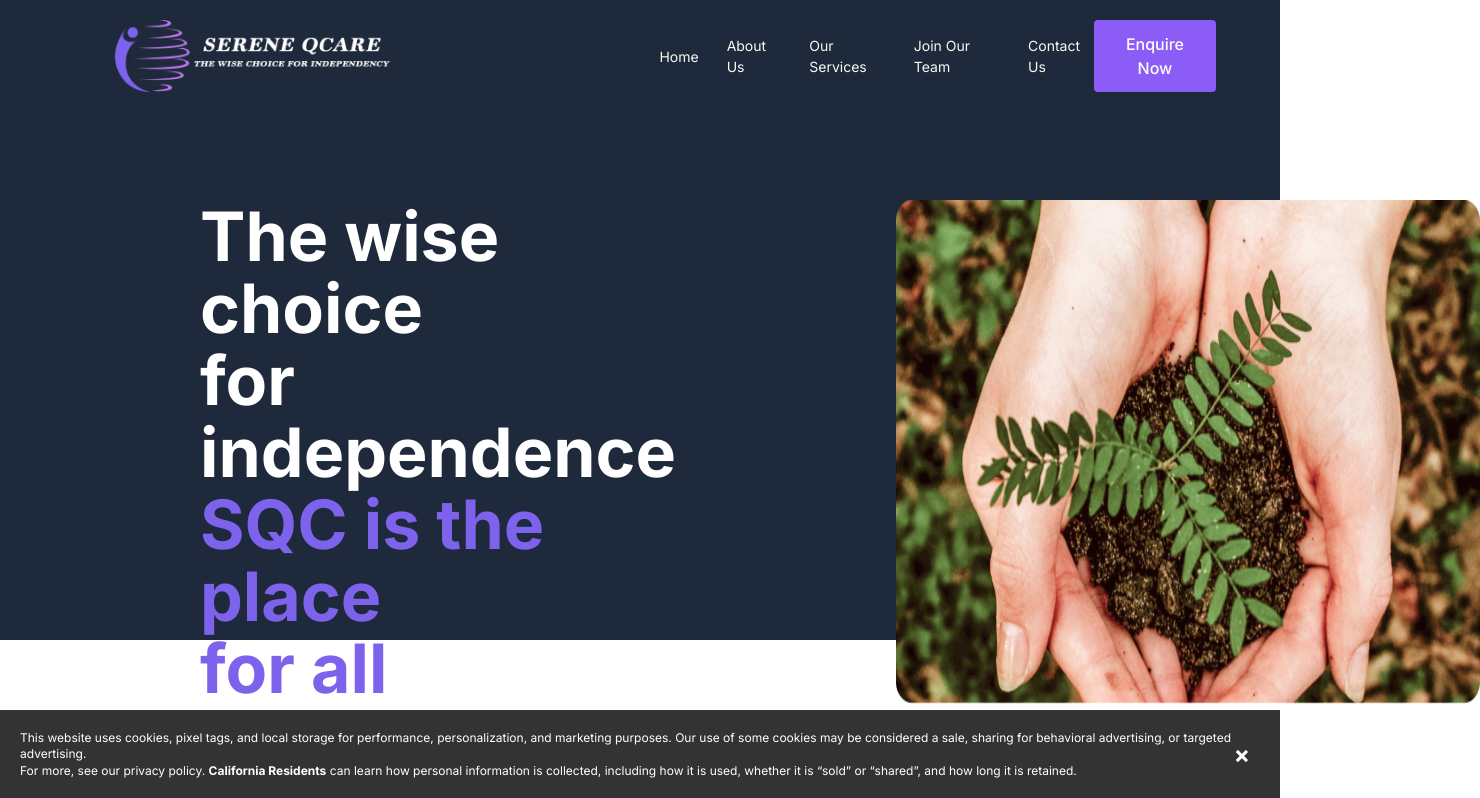
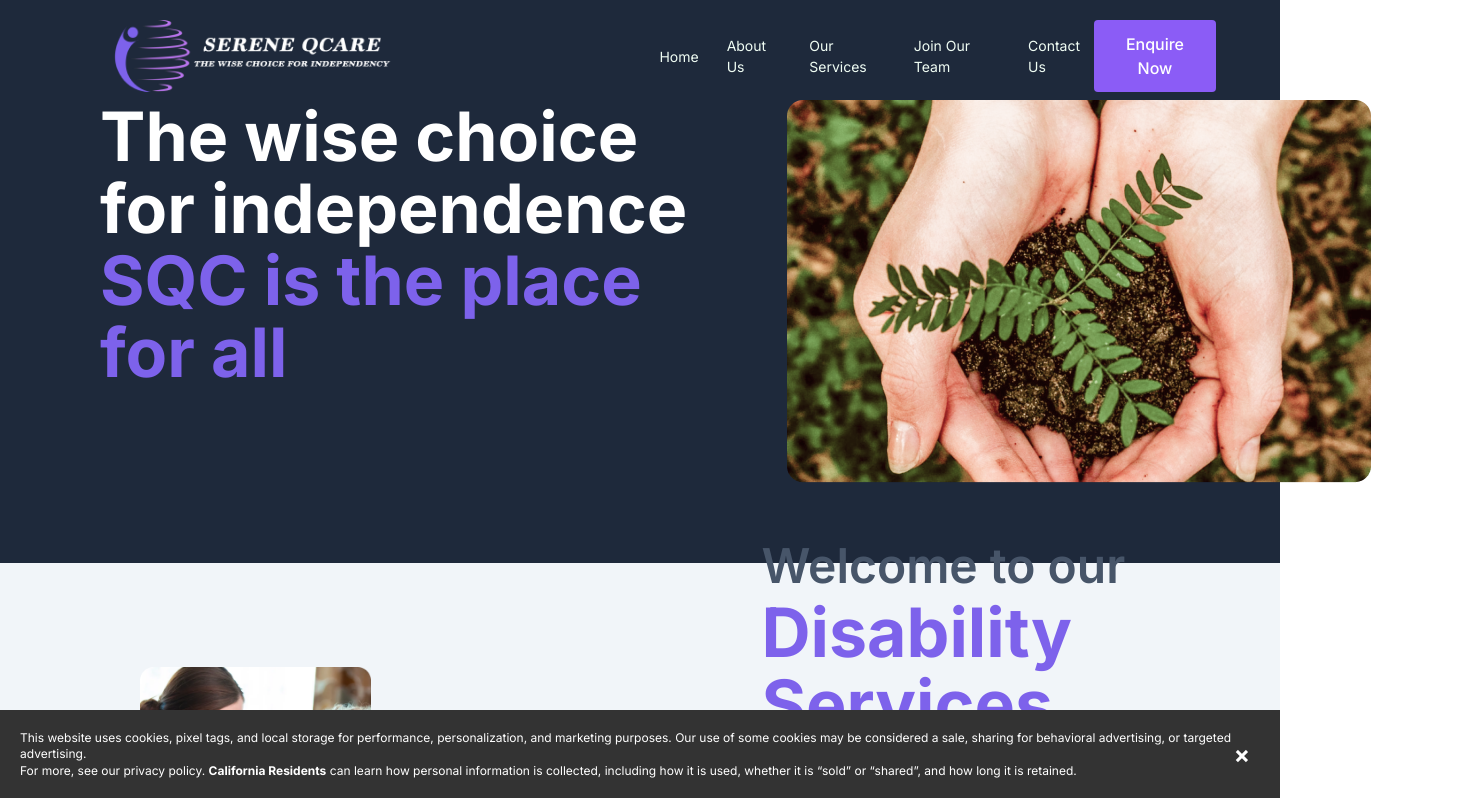
Before and after one commit to WebGhpTech/Serene-Qcare, a React (Vite) app: page /about in a window 1280 px wide. Shown: the top 798 px of the page, 1480 px wide, since content can reach past the window. Built offline with nearby package versions, Linux system fonts and the light colour scheme.

Commit message:
Update About.jsx

```diff
--- a/src/pages/About.jsx
+++ b/src/pages/About.jsx
@@ -11,9 +11,9 @@ import logo from '../assets/images/headerLogo.png'
 
 const About = () => {
   return (
-    <section className=' bg-secondary h-[80vh]'>
+    <section className=' bg-secondary h-[100vh]'>
 
-      <div className='pt-[200px] w-full pb-0 text-white ml-[200px] justify-center '>
+      <div className='pt-[100px] w-full pb-0 text-white ml-[100px] justify-center '>
           <div className='flex '>
             <h1 className=''>
             <span className='leading-1 text-white text-7xl font-bold font-[60px]'>The wise choice <br/>for independence</span> <br/>
@@ -23,7 +23,7 @@ const About = () => {
            src={about}
            width={584}
            height={382}
-           className=' ml-[200px] '
+           className=' ml-[100px] '
           alt='about'/>
           </div>
    </div>
```
